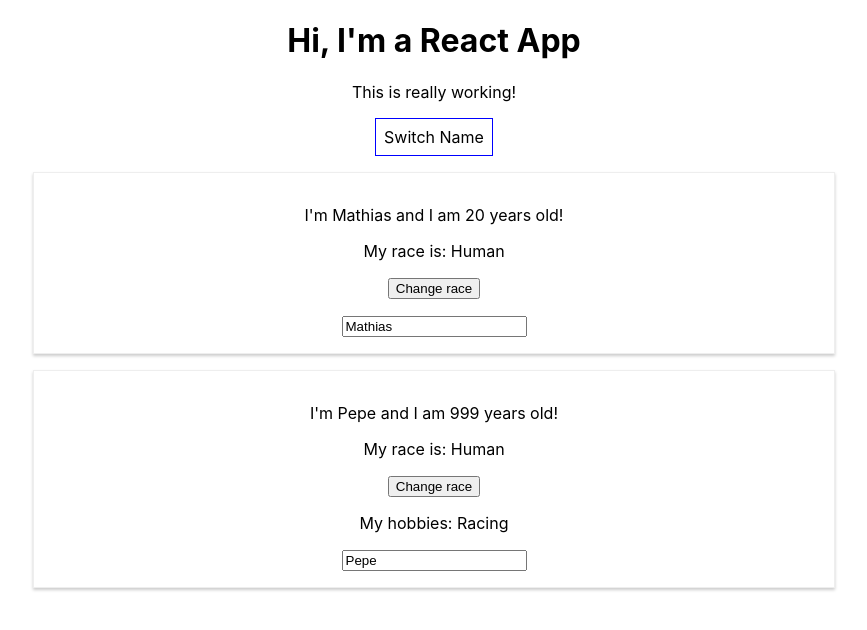
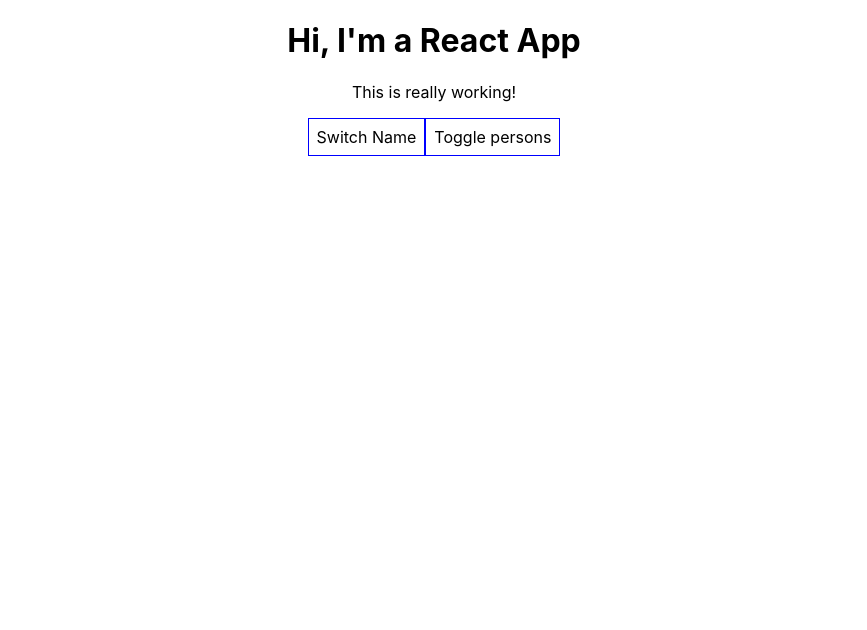
Before and after one commit to MathiasMinacapilli/react-complete-guide, a React (Create React App) app: page / in a window 1280 px wide. Shown: the top 630 px of the page, without its empty margins (206-1073 px from the left). Built offline with nearby package versions, Linux system fonts and the light colour scheme.

Commit message:
Added conditional code in the render method

```diff
--- a/src/App.js
+++ b/src/App.js
@@ -8,8 +8,10 @@
   state = {
     persons: [
       { name: 'Mathias', age: 20 },
-      { name: 'Pepe', age: 999 }
-    ]
+      { name: 'Pepe', age: 999 },
+      { name: 'Roberto', age: 1 }
+    ],
+    showPersons: false
   }
 
   //The last word, Handler, is in order to say that this method is not going
@@ -36,6 +38,11 @@
     })
   }
 
+  togglePersonsHandler = () => {
+    const doesShow = this.state.showPersons;
+    this.setState({showPersons: !doesShow});
+  }
+
   render() {
     const style = {
       backgroundColor: 'white',
@@ -55,6 +62,13 @@
         <button
           style={style}
           onClick={this.switchNameHandler.bind(this, 'Mathias Minacapilli')}>Switch Name</button>
+        <button
+          style={style}
+          onClick={this.togglePersonsHandler}>Toggle persons</button>
+        {
+        //if this.state.showPersons is true the code block is going to be shown
+        this.state.showPersons ?
+          <div>
             <Person
               name={this.state.persons[0].name}
               age={this.state.persons[0].age}
@@ -67,6 +81,13 @@
               name={this.state.persons[1].name}
               age={this.state.persons[1].age}
               changed={this.nameChangedHandler}>My hobbies: Racing</Person>
+            <Person
+              name={this.state.persons[2].name}
+              age={this.state.persons[2].age}></Person>
+          </div>
+        //if this.state.showPersons is false then show nothing (null)
+        : null
+        }
       </div>
     );
   }
```
Lines whose indentation alone changed are shown as unchanged.
